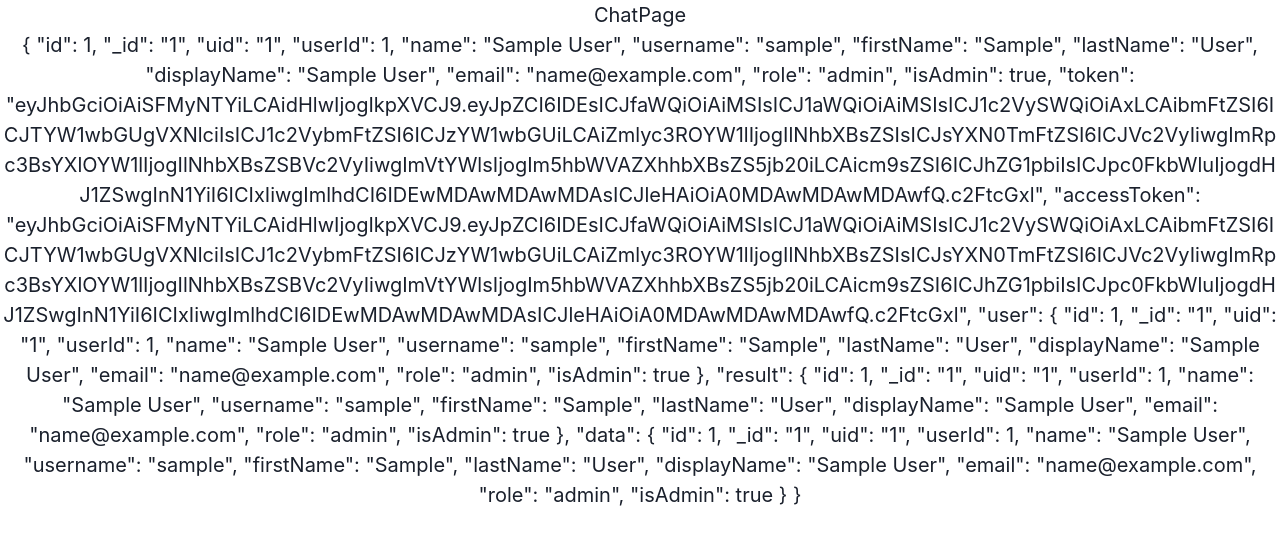
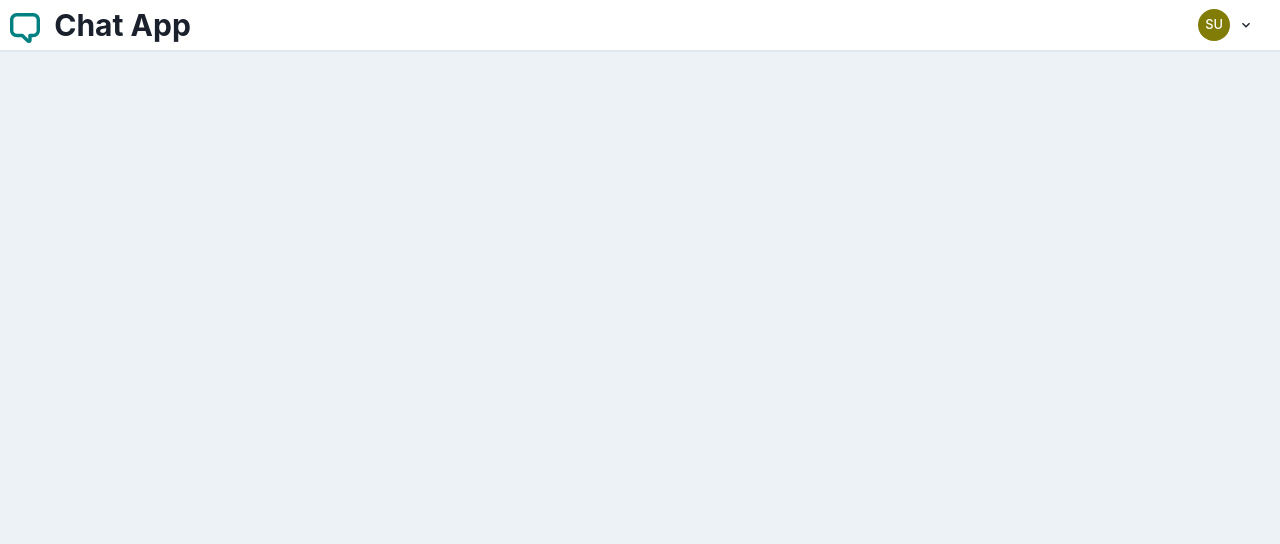
Before and after one commit to yamakenth/chat-app, a React (Create React App) app in the folder client/: page /chats in a window 1280 px wide. Shown: the top 544 px of the page. Built offline with nearby package versions, Linux system fonts and the light colour scheme; sample sign-in values are in the browser's storage.

Commit message:
Create navbar and add ability to logout

```diff
--- /dev/null
+++ b/client/src/components/navigation/Navbar.tsx
@@ -0,0 +1,64 @@
+import { ChatIcon, ChevronDownIcon } from "@chakra-ui/icons";
+import {
+  Avatar,
+  Box,
+  Button,
+  Heading,
+  Menu,
+  MenuButton,
+  MenuDivider,
+  MenuItem,
+  MenuList,
+} from "@chakra-ui/react";
+import { useNavigate } from "react-router-dom";
+import { useChatContext } from "../../context/ChatProvider";
+import { EMPTY_USER } from "../../types";
+
+const Navbar = () => {
+  const { user, setUser } = useChatContext();
+  const navigate = useNavigate();
+
+  const handleLogout = () => {
+    localStorage.removeItem("userInfo");
+    setUser(EMPTY_USER);
+    navigate("/");
+  };
+
+  return (
+    <Box
+      display="flex"
+      alignItems="center"
+      justifyContent="space-between"
+      p="5px 10px"
+      w="100%"
+      bg="white"
+      borderBottom="2px"
+      borderColor="gray.200"
+    >
+      <Heading as="h1" size="lg">
+        <ChatIcon color="teal" />
+        &nbsp;&nbsp;Chat App
+      </Heading>
+      <Box>
+        <Menu>
+          <MenuButton
+            as={Button}
+            rightIcon={<ChevronDownIcon />}
+            variant="ghost"
+          >
+            <Avatar cursor="pointer" name={user.name} size="sm" />
+          </MenuButton>
+          <MenuList fontSize="md">
+            <MenuItem>MyProfile</MenuItem>
+            <MenuDivider />
+            <MenuItem onClick={handleLogout} color="red.500">
+              Logout
+            </MenuItem>
+          </MenuList>
+        </Menu>
+      </Box>
+    </Box>
+  );
+};
+
+export default Navbar;
--- /dev/null
+++ b/client/src/components/navigation/index.ts
@@ -0,0 +1,3 @@
+import Navbar from "./Navbar";
+
+export { Navbar };
--- a/client/src/pages/ChatPage.tsx
+++ b/client/src/pages/ChatPage.tsx
@@ -1,13 +1,11 @@
-import { Text } from "@chakra-ui/react";
-import { useChatContext } from "../context/ChatProvider";
+import { Container } from "@chakra-ui/react";
+import { Navbar } from "../components/navigation";
 
 const ChatPage = () => {
-  const { user } = useChatContext();
   return (
-    <>
-      <Text>ChatPage</Text>
-      <Text>{JSON.stringify(user, null, 2)}</Text>
-    </>
+    <Container bg="gray.100" minH="100vh" minW="100vw" p={0}>
+      <Navbar />
+    </Container>
   );
 };
 
```
